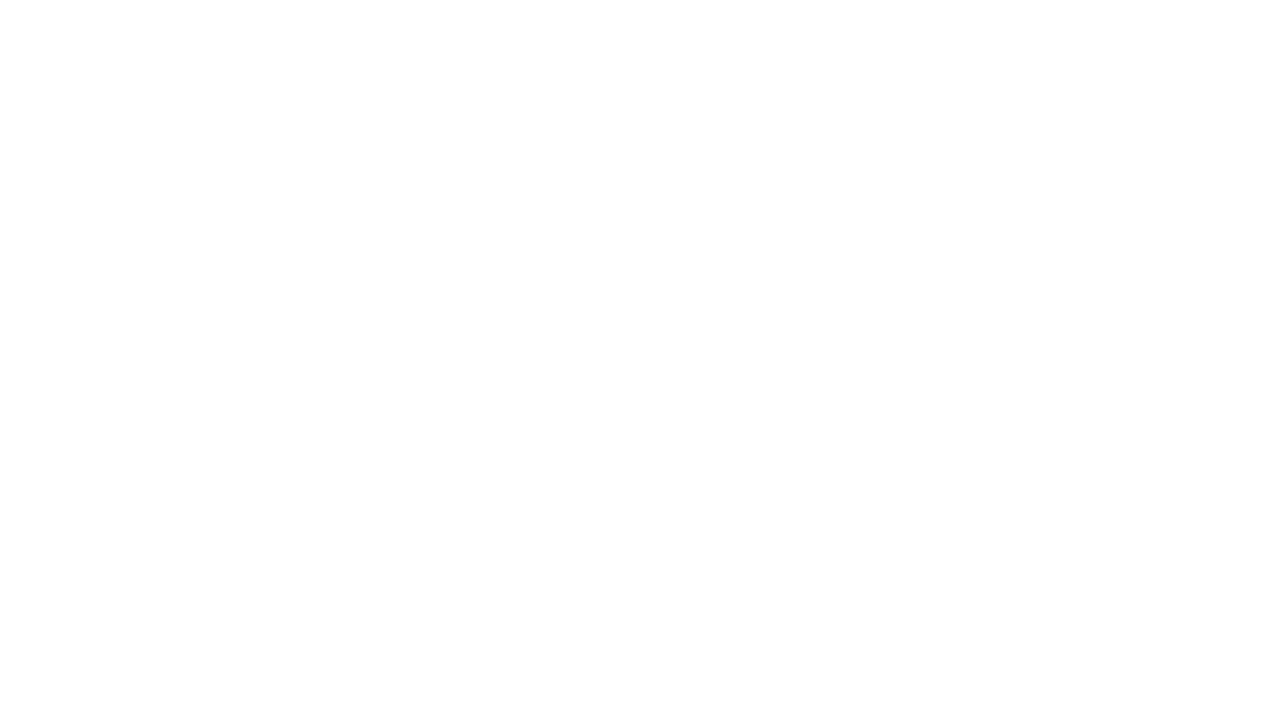
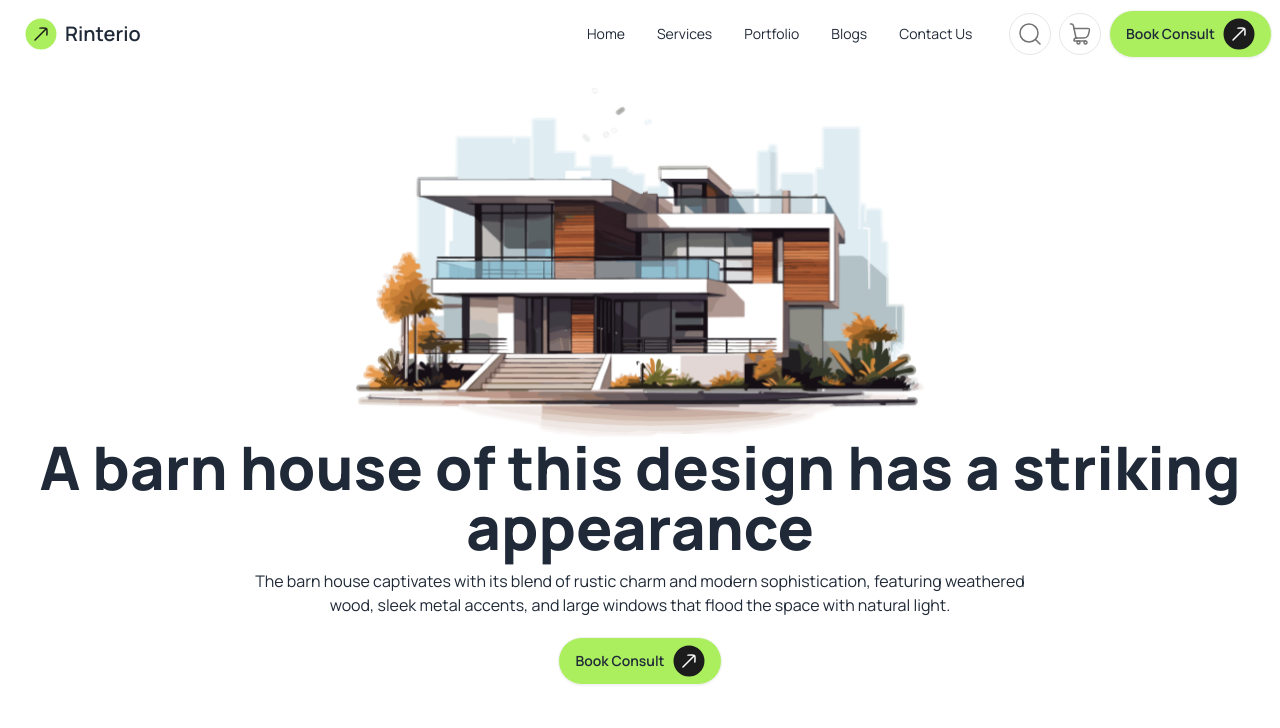
Before and after one commit to Mehediprogrammingworld/Rinterio, a plain HTML site: page index.html in a window 1280 px wide. Drawn offline with nearby package versions, Linux system fonts and the light colour scheme.

Commit message:
Project part

```diff
--- a/index.html
+++ b/index.html
@@ -36,3 +36,85 @@
       }
     </script>
 </head>
+<body class="font-poppins box-border">
+    <!-- header area start -->
+    <header>
+     <div class="m-w-[1100px] m-auto navbar">
+       <div
+         class="md:navbar-start flex flex-row-reverse w-full justify-between"
+       >
+         <div class="dropdown">
+           <div tabindex="0" role="button" class="btn btn-ghost lg:hidden">
+             <svg
+               xmlns="http://www.w3.org/2000/svg"
+               class="h-5 w-5"
+               fill="none"
+               viewBox="0 0 24 24"
+               stroke="currentColor"
+             >
+               <path
+                 stroke-linecap="round"
+                 stroke-linejoin="round"
+                 stroke-width="2"
+                 d="M4 6h16M4 12h8m-8 6h16"
+               />
+             </svg>
+           </div>
+           <ul
+             tabindex="0"
+             class="menu menu-sm dropdown-content bg-base-100 rounded-box z-[1] mt-3 w-40 p-2 shadow absolute right-0"
+           >
+             <li><a>Home</a></li>
+             <li><a>Services</a></li>
+             <li><a>Portfolio</a></li>
+             <li><a>Blogs</a></li>
+             <li><a>Contact Us</a></li>
+           </ul>
+         </div>
+         <a class="btn btn-ghost text-xl">
+           <img src="./assets/arrow-up-right-01.svg" alt="" /> Rinterio</a
+         >
+       </div>
+       <div class="navbar-center hidden lg:flex">
+         <ul class="menu menu-horizontal px-1">
+           <li><a>Home</a></li>
+           <li><a>Services</a></li>
+           <li><a>Portfolio</a></li>
+           <li><a>Blogs</a></li>
+           <li><a>Contact Us</a></li>
+         </ul>
+       </div>
+       <div class="navbar-end flex items-center gap-2 hidden md:flex">
+         <span class="bg-white p-2 border rounded-full">
+           <img src="./assets/search-01.svg" alt="icon"
+         /></span>
+         <span class="bg-white p-2 border rounded-full">
+           <img src="./assets/shopping-cart-01.svg" alt="icon"
+         /></span>
+         <a href="#" class="btn rounded-full bg-[#ABEF5F] my-">
+           Book Consult
+           <img src="./assets/Black-arrow-up-right-01.svg" alt="icon"
+         /></a>
+       </div>
+     </div>
+   </header>
+    <!-- bennar section -->
+  <section>
+    <div  class="m-w-[1100px] m-auto text-center flex flex-col items-center   p-5">
+      <img  class="text-center block w-[570px]" src="./assets/banner.png" alt="banner" />
+      <h1 class="lg:text-6xl text-[25px] mb-3 font-black ">
+        A barn house of this design has a striking appearance
+      </h1>
+        <p class="lg:px-56">
+          The barn house captivates with its blend of rustic charm and modern
+          sophistication, featuring weathered wood, sleek metal accents, and
+          large windows that flood the space with natural light.
+        </p>
+      <div class="my-5">
+        <a href="#" class="btn rounded-full bg-[#ABEF5F]">
+          Book Consult
+          <img src="./assets/Black-arrow-up-right-01.svg" alt="icon"
+        /></a>
+      </div>
+    </div>
+  </section>
```
